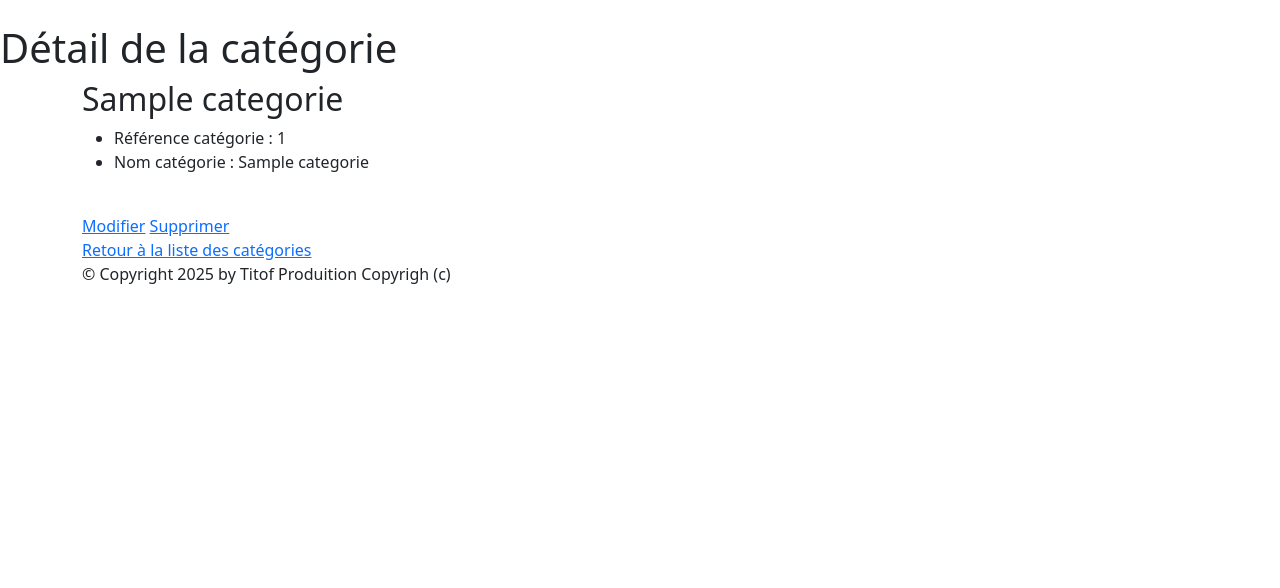
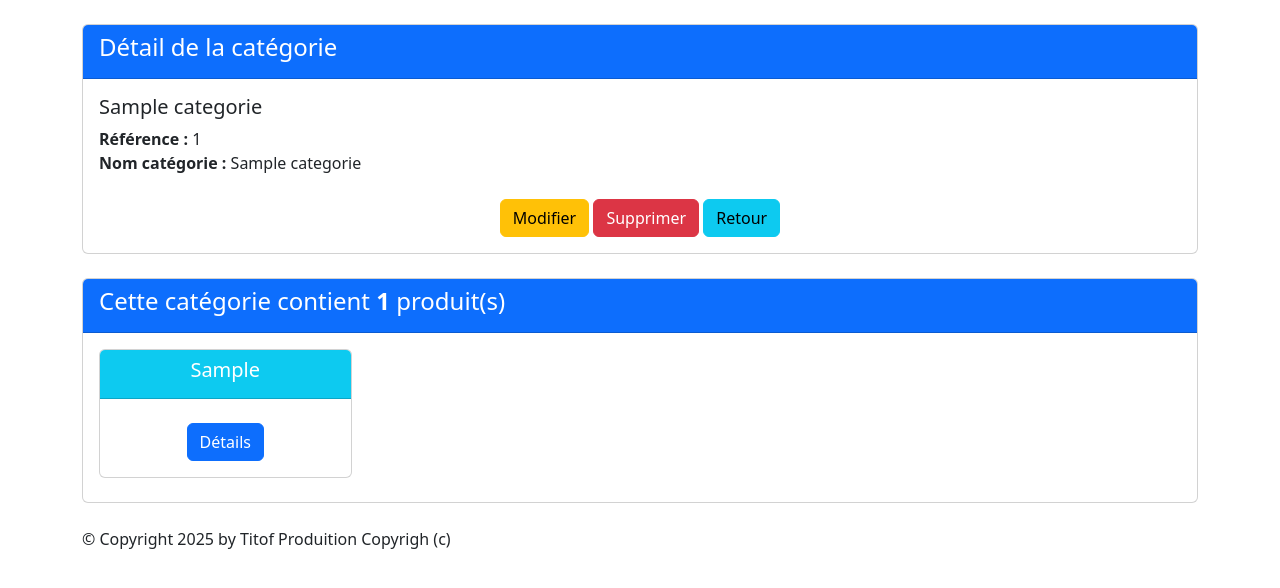
Before and after one commit to J-Bailly/ProgrammationAvancee, a Django app: page /monApp/categorie/1/ in a window 1280 px wide. Shown: the part 56-644 px from the top of the page. Run offline with Django 5.2, Linux system fonts and the light colour scheme; tables that the repository leaves empty hold one stand-in row (values such as "Sample post"); some libraries are stand-ins or nearby versions.

Commit message:
Fin TP3 page 4 TD4

```diff
--- a/TutoDjango/monApp/templates/monApp/detail_categorie.html
+++ b/TutoDjango/monApp/templates/monApp/detail_categorie.html
@@ -1,24 +1,45 @@
 {% extends 'monApp/base.html' %}
-
-{% block menu %}
-<h1>{{titremenu}}</h1>
+{% block contenu %}
+    <div class="card mb-4">
+        <div class="card-header bg-primary text-white">
+            <h4>Détail de la catégorie</h4>
+        </div>
+        <div class="card-body">
+            <h5 class="card-title">{{ ctgr.nomCat }}</h5>
+            <ul class="list-unstyled">
+                <li><strong>Référence :</strong> {{ ctgr.idCat }}</li>
+                <li><strong>Nom catégorie :</strong> {{ ctgr.nomCat }}</li>
+            </ul>
+            <div class="car-footer text-center">
+                <a href="{% url 'chng_ctgr' ctgr.idCat %}" class="btn btn-warning mt-2">Modifier</a>
+                <a href="{% url 'dlt_ctgr' ctgr.idCat %}" class="btn btn-danger mt-2">Supprimer</a>
+                <a href="{% url 'lst_ctgrs'%}" class="btn btn-info mt-2">Retour</a>
+            </div>
+        </div>
+    </div>
+    <div class="card mb-4">
+        <div class="card-header bg-primary text-white">
+            <h4>Cette catégorie contient <strong>{{ ctgr.nb_produits }}</strong> produit(s)</h4>
+        </div>
+        <div class="card-body">
+            <div class="row">
+            {% if prdts %}
+                {% for prdt in prdts %}
+                <div class="col-sm-3">
+                    <div class="card mb-2 text-center">
+                        <div class="card-header bg-info text-white">
+                            <h5 class="card-title">{{ prdt.intituleProd }}</h5>
+                        </div>
+                        <div class="card-body">
+                            <a href="{% url 'dtl_prdt' prdt.refProd %}" class="btn btn-primary mt-2">Détails</a>
+                        </div>
+                    </div>
+                </div>
+                {% endfor %}
+            {% else %}
+                <p class="text-muted">Aucun produit trouvé pour cette catégorie.</p>
+            {% endif %}
+            </div>
+        </div>
+    </div>
 {% endblock %}
-
-{% block contenu %}
-<h2>{{ ctgr.nomCat }}</h2>
-
-<ul>
-    <li>Référence catégorie : {{ctgr.idCat }} </li>
-    <li>Nom catégorie : {{ ctgr.nomCat }} </li>
-    {% for prdt in ctgr.produits.all %}
-        <tr>
-            <td><a href="{% url 'dtl_prdt' prdt.refProd %}">{{ prdt.intituleProd }}</a></td>
-        </tr>
-    {% endfor %}
-</ul>
-<br>
-<a href="{% url 'chng_ctgr' ctgr.idCat %}">Modifier</a>
-<a href="{% url 'dlt_ctgr' ctgr.idCat %}">Supprimer</a>
-<br>
-<a href="{% url 'lst_ctgrs' %}">Retour à la liste des catégories</a>
-{% endblock %}
--- a/TutoDjango/monApp/views.py
+++ b/TutoDjango/monApp/views.py
@@ -1,3 +1,4 @@
+from itertools import count
 from django.forms import BaseModelForm
 from django.shortcuts import render
 
@@ -14,6 +15,7 @@ from django.contrib.auth.models import User
 from django.contrib.auth import *
 from django.core.mail import send_mail
 from django.shortcuts import redirect
+from django.db.models import Count
 
 
 def accueil(request,param):
@@ -172,9 +174,13 @@ class CategorieListView(ListView):
     template_name = "monApp/list_categories.html"
     context_object_name = "ctgrs"
 
+    def get_queryset(self):
+        # Annoter chaque catégorie avec le nombre de produits liés
+        return Categorie.objects.annotate(nb_produits=Count('categorie'))
+
     def get_context_data(self, **kwargs):
         context = super(CategorieListView, self).get_context_data(**kwargs)
-        context['titremenu'] = "Liste des catégories"
+        context['titremenu'] = "Liste de mes catégories"
         return context
 
 class CategorieDetailView(DetailView):
@@ -182,9 +188,14 @@ class CategorieDetailView(DetailView):
     template_name = "monApp/detail_categorie.html"
     context_object_name = "ctgr"
 
+    def get_queryset(self):
+        # Annoter chaque catégorie avec le nombre de produits liés
+        return Categorie.objects.annotate(nb_produits=Count('categorie'))
+
     def get_context_data(self, **kwargs):
         context = super(CategorieDetailView, self).get_context_data(**kwargs)
         context['titremenu'] = "Détail de la catégorie"
+        context['prdts'] = self.object.categorie.all()
         return context
 
 def CategorieCreate(request):
```
Also changed, not shown: TutoDjango/monApp/templates/monApp/detail_produit.html (+3 -5 lines), TutoDjango/monApp/templates/monApp/detail_rayon.html (+3 -5 lines), TutoDjango/monApp/templates/monApp/detail_status.html (+3 -5 lines), TutoDjango/monApp/templates/monApp/list_categories.html (+9 -2 lines), TutoDjango/monApp/templates/monApp/list_produits.html (+10 -5 lines), TutoDjango/monApp/templates/monApp/list_rayons.html (+6 -1 lines), TutoDjango/monApp/templates/monApp/list_status.html (+6 -1 lines), README.txt.
